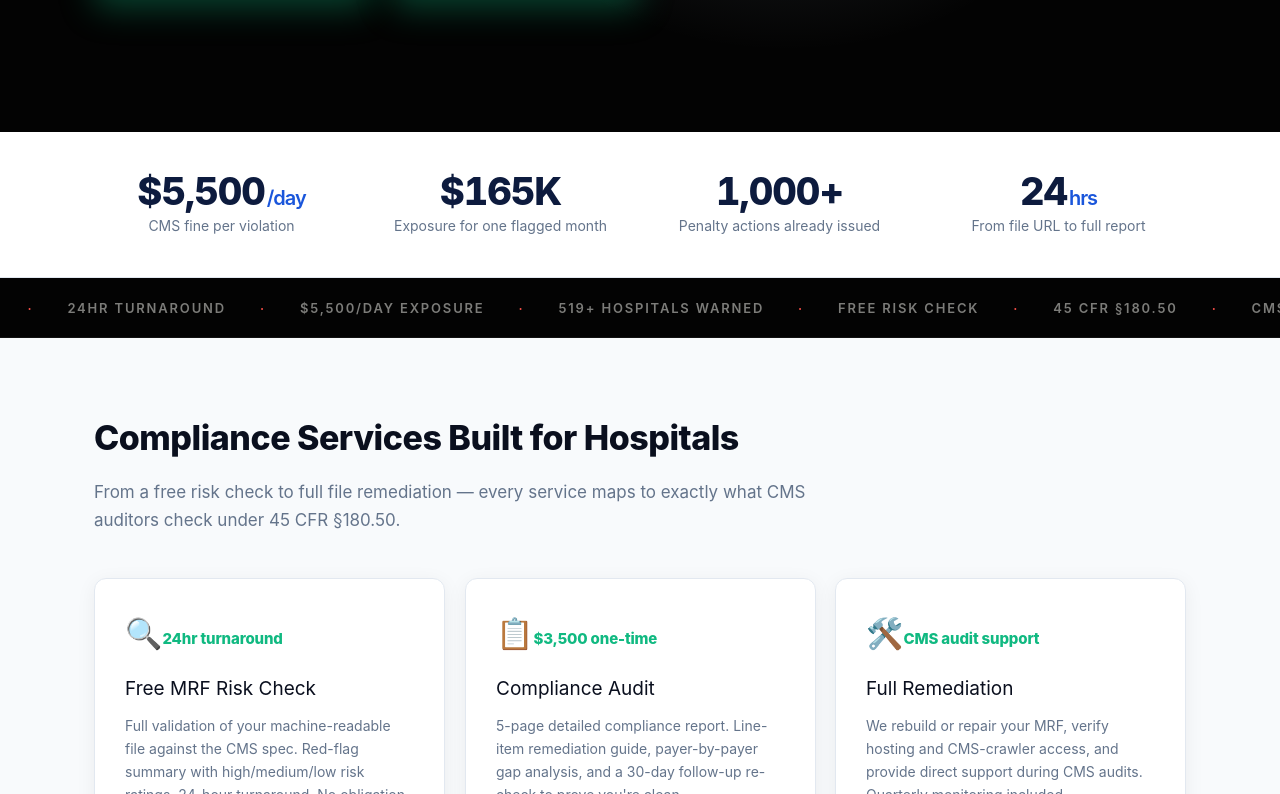
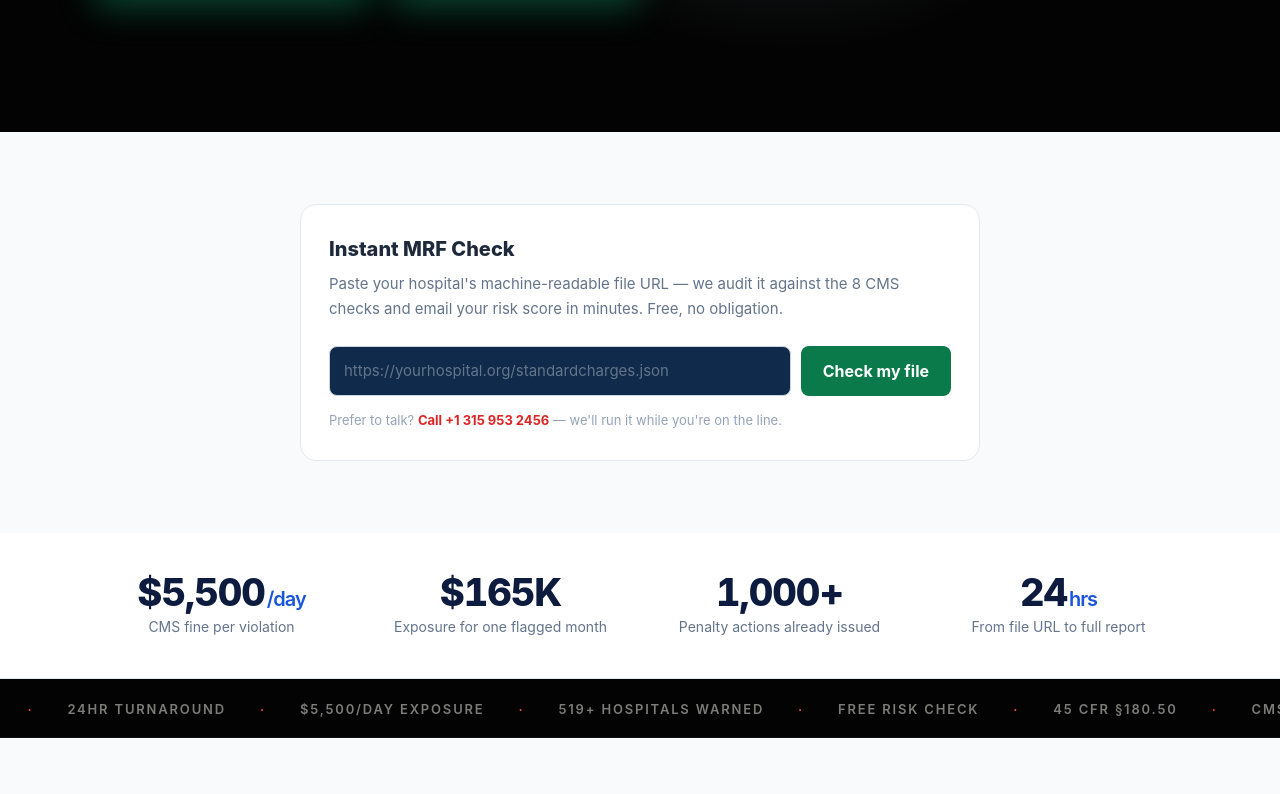
Before and after one commit to yasir23/sealofaudit, a Next.js app: page / in a window 1280 px wide. Shown: the part 666-1460 px from the top of the page. Built offline with nearby package versions, Linux system fonts and the light colour scheme.

Commit message:
conversion: Instant MRF Check widget on homepage (FormSubmit -> autoresponder), call CTA

```diff
--- a/app/page.js
+++ b/app/page.js
@@ -7,6 +7,7 @@
 import ScrubMotion from "@/components/ScrubMotion";
 import Cube3D from "@/components/Cube3D";
 import Magnetic from "@/components/Magnetic";
+import InstantCheck from "@/components/InstantCheck";
 import ScrollProgress from "@/components/ScrollProgress";
 import StaggerText from "@/components/StaggerText";
 
@@ -130,6 +131,13 @@
           </div>
         </div>
       </header>
+
+      {/* CONVERSION ENGINE — instant audit widget, no form friction */}
+      <section style={{ background: "#f8fafc", padding: "40px 0" }}>
+        <div className="container">
+          <InstantCheck />
+        </div>
+      </section>
 
       {/* STAT STRIP — oversized numerals, count-up on scroll */}
       <section className="stats">
--- /dev/null
+++ b/components/InstantCheck.js
@@ -0,0 +1,66 @@
+"use client";
+import { useState } from "react";
+
+export default function InstantCheck() {
+  const [url, setUrl] = useState("");
+  const [state, setState] = useState("idle"); // idle|loading|done
+  const [done, setDone] = useState(false);
+
+  async function run(e) {
+    e.preventDefault();
+    if (!url || !url.startsWith("http")) return;
+    setState("loading");
+    try {
+      const fd = new FormData();
+      fd.append("name", "Instant Check");
+      fd.append("email", "lead@sealofaudit.com");
+      fd.append("hospital", "Instant MRF Check");
+      fd.append("mrf_url", url);
+      fd.append("_subject", "SealOfAudit — Free Risk Check Request");
+      fd.append("_captcha", "false");
+      fd.append("_template", "table");
+      fd.append("_next", "https://sealofaudit.com/thank-you");
+      await fetch("https://formsubmit.co/sales@sealofaudit.com", { method: "POST", body: fd });
+      setState("done");
+      setDone(true);
+    } catch (err) {
+      setState("done");
+      setDone(true);
+    }
+  }
+
+  return (
+    <div style={{ border: "1px solid #e2e8f0", borderRadius: 16, padding: 28, background: "#fff", maxWidth: 680, margin: "32px auto" }}>
+      <div style={{ fontWeight: 800, fontSize: 20, marginBottom: 6 }}>Instant MRF Check</div>
+      <div style={{ color: "#64748b", fontSize: 15, marginBottom: 16 }}>
+        Paste your hospital&apos;s machine-readable file URL — we audit it against the 8 CMS checks and email your risk score in minutes. Free, no obligation.
+      </div>
+      {done ? (
+        <div style={{ color: "#0a7a4a", fontWeight: 700, fontSize: 17, padding: "12px 0" }}>
+          ✓ Audit requested — your risk report is on the way to the email you provide below.
+        </div>
+      ) : (
+        <form onSubmit={run} style={{ display: "flex", gap: 10, flexWrap: "wrap" }}>
+          <input
+            type="url"
+            value={url}
+            onChange={(e) => setUrl(e.target.value)}
+            placeholder="https://yourhospital.org/standardcharges.json"
+            required
+            style={{ flex: 1, minWidth: 260, padding: "12px 14px", border: "1px solid #cbd5e1", borderRadius: 8, fontSize: 15 }}
+          />
+          <button
+            type="submit"
+            disabled={state === "loading"}
+            style={{ background: "#0a7a4a", color: "#fff", padding: "12px 22px", borderRadius: 8, fontWeight: 700, border: 0, cursor: "pointer" }}
+          >
+            {state === "loading" ? "Auditing..." : "Check my file"}
+          </button>
+        </form>
+      )}
+      <div style={{ marginTop: 14, fontSize: 13, color: "#94a3b8" }}>
+        Prefer to talk? <a href="tel:+13159532456" style={{ color: "#dc2626", fontWeight: 700 }}>Call +1 315 953 2456</a> — we&apos;ll run it while you&apos;re on the line.
+      </div>
+    </div>
+  );
+}
```
Also changed, not shown: 73 other files (tests, documents, lock files or other folders).
